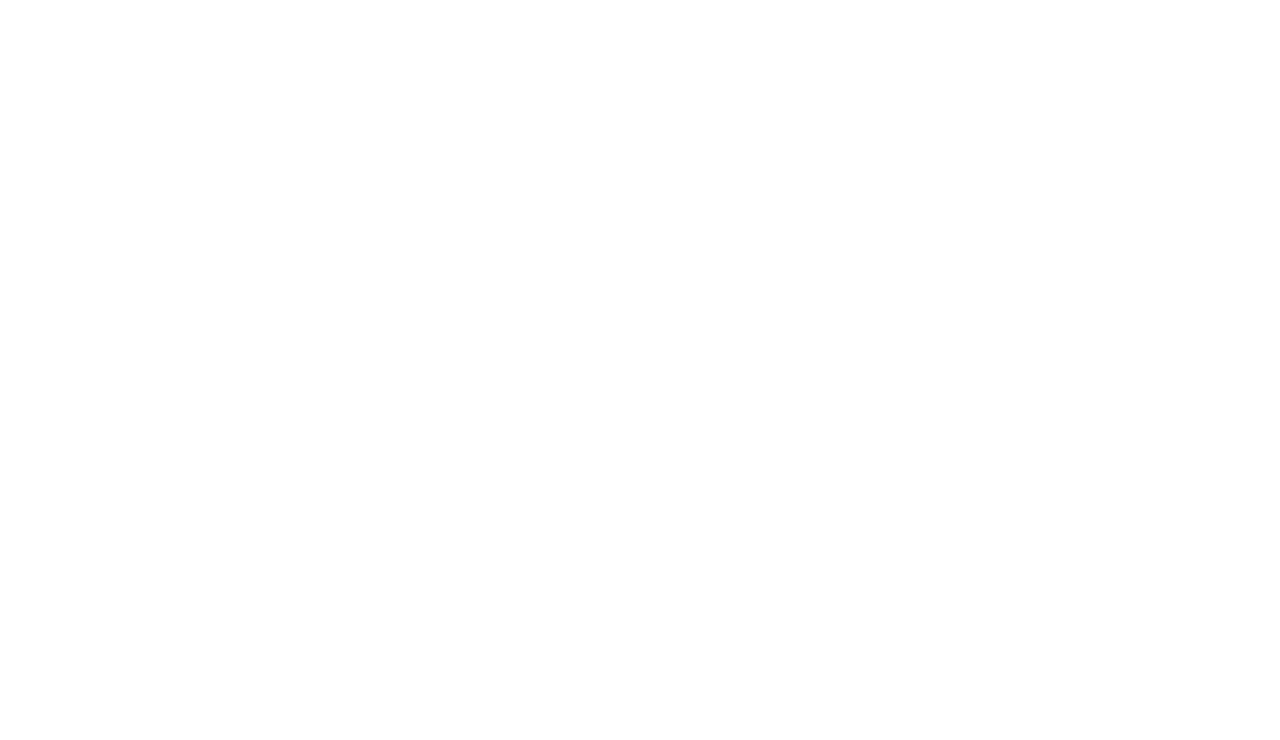
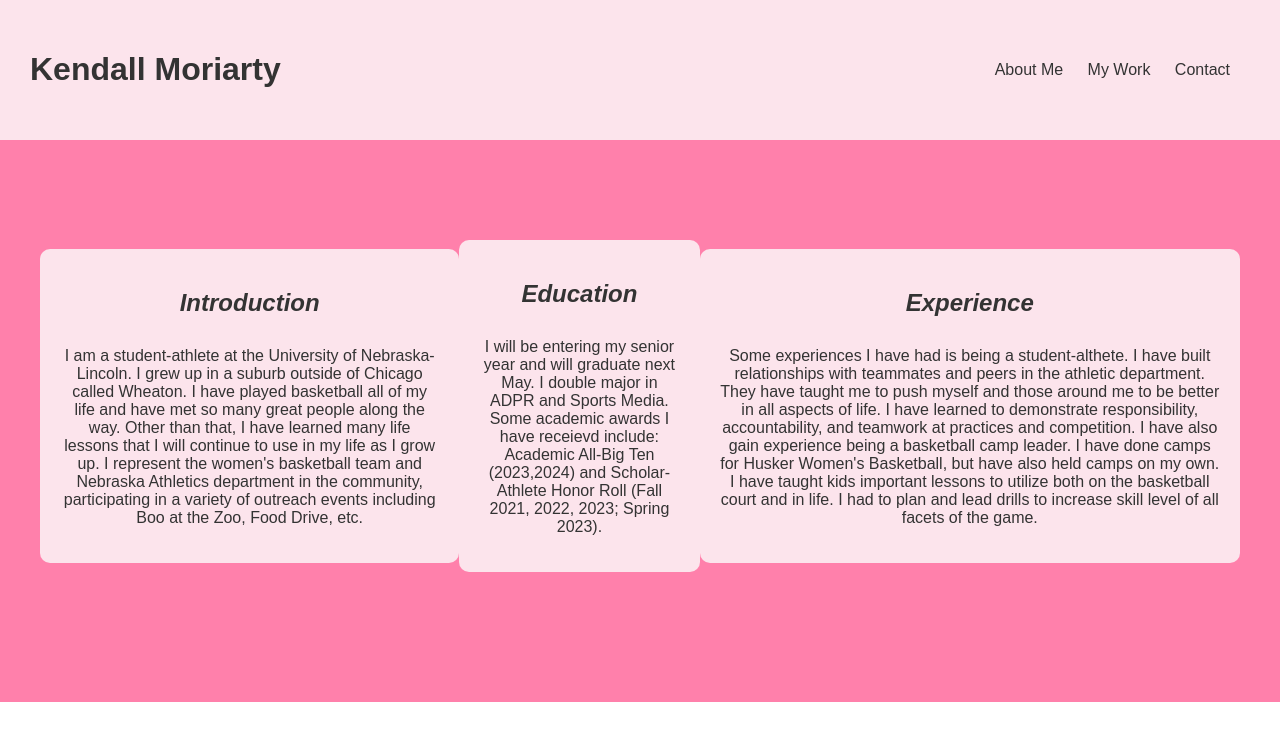
Before and after one commit to kendallmoriarty0/ADPR458, a plain HTML site: page about.html in a window 1280 px wide. Drawn offline with Linux system fonts and the light colour scheme.

Commit message:
about me

```diff
--- a/about.html
+++ b/about.html
@@ -0,0 +1,39 @@
+<!DOCTYPE html>
+<html lang="en">
+<head>
+    <meta charset="UTF-8">
+    <title>About Me</title>
+    <link rel="stylesheet" href="kendallmoriarty.css">
+</head>
+<body>
+    <header>
+        <div class="header-container">
+            <h1>Kendall Moriarty</h1>
+            <nav>
+                <ul>
+                    <li><a href="about.html">About Me</a></li>
+                    <li><a href="work.html">My Work</a></li>
+                    <li><a href="contact.html">Contact</a></li>
+                </ul>
+            </nav>
+        </div>
+    </header>
+
+    <section class="main-content">
+        <div class="content">
+            <div class="section">
+                <h2>Introduction</h2>
+                <p>I am a student-athlete at the University of Nebraska-Lincoln. I grew up in a suburb outside of Chicago called Wheaton. I have played basketball all of my life and have met so many great people along the way. Other than that, I have learned many life lessons that I will continue to use in my life as I grow up. I represent the women's basketball team and Nebraska Athletics department in the community, participating in a variety of outreach events including Boo at the Zoo, Food Drive, etc. </p>
+            </div>
+            <div class="section">
+                <h2>Education</h2>
+                <p>I will be entering my senior year and will graduate next May. I double major in ADPR and Sports Media. Some academic awards I have receievd include: Academic All-Big Ten (2023,2024) and Scholar-Athlete Honor Roll (Fall 2021, 2022, 2023; Spring 2023).</p>
+            </div>
+            <div class="section">
+                <h2>Experience</h2>
+                <p>Some experiences I have had is being a student-althete. I have built relationships with teammates and peers in the athletic department. They have taught me to push myself and those around me to be better in all aspects of life. I have learned to demonstrate responsibility, accountability, and teamwork at practices and competition. I have also gain experience being a basketball camp leader. I have done camps for Husker Women's Basketball, but have also held camps on my own. I have taught kids important lessons to utilize both on the basketball court and in life. I had to plan and lead drills to increase skill level of all facets of the game.  </p>
+            </div>
+        </div>
+    </section>
+</body>
+</html>
--- a/kendallmoriarty.css
+++ b/kendallmoriarty.css
@@ -116,3 +116,24 @@ nav ul li a {
 .contact-box ul li a:hover {
     color: #d647a779;
 }
+
+.section {
+    background-color: #fce4ec;
+    color: #333;
+    padding: 20px;
+    margin-bottom: 30px;
+    border-radius: 10px;
+    display: flex;
+    flex-direction: column;
+    align-items: center;
+    text-align: center;
+}
+
+.section h2 {
+    font-style: italic;
+    margin-bottom: 20px;
+}
+
+.section p {
+    margin-top: 10px;
+}
```
